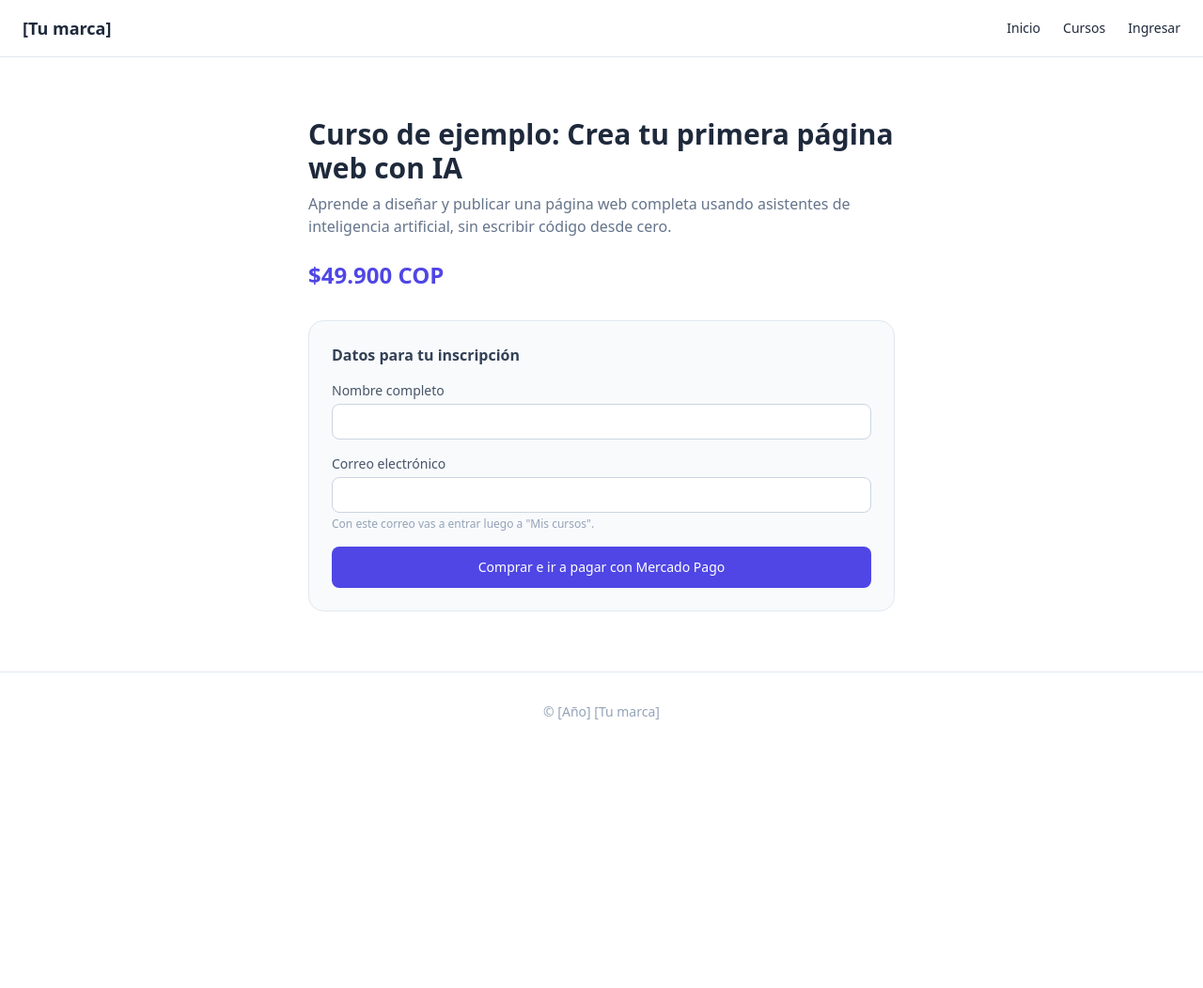
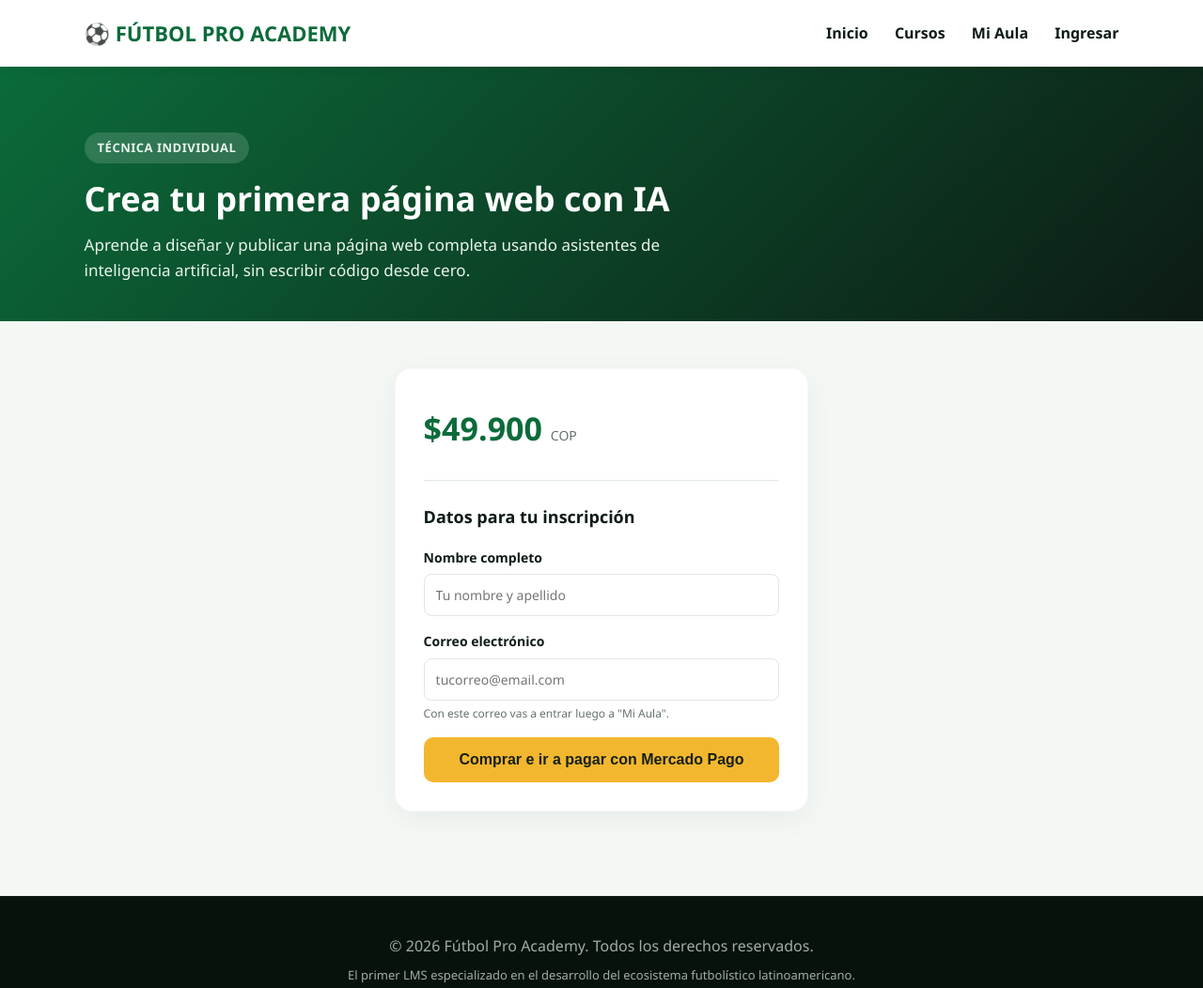
Before and after one commit to academyfutbol411/futbol-pro-academy, a plain HTML site: page mis-cursos.html in a window 1280 px wide. Shown: the whole page at 94% size. Before the commit the page ends 800 px from the top, so only its background shows below. Drawn offline with nearby package versions, Linux system fonts and the light colour scheme.

Commit message:
Update mis-cursos.html

```diff
--- a/mis-cursos.html
+++ b/mis-cursos.html
@@ -3,105 +3,294 @@
 <head>
   <meta charset="UTF-8">
   <meta name="viewport" content="width=device-width, initial-scale=1.0">
-<title>Detalle del curso</title>
-<script src="https://cdn.tailwindcss.com"></script>
-<link rel="preconnect" href="https://fonts.googleapis.com">
-<link href="https://fonts.googleapis.com/css2?family=Poppins:wght@400;500;600;700&display=swap" rel="stylesheet">
-<link rel="stylesheet" href="css/estilos.css">
+  <title>Curso | Fútbol Pro Academy</title>
+  <style>
+    :root {
+      --primary: #0b6b3a;
+      --primary-dark: #084c29;
+      --secondary: #12a05a;
+      --accent: #f3b72f;
+      --dark: #0d1b14;
+      --light-bg: #f4f8f5;
+      --white: #ffffff;
+      --gray: #65736c;
+      --light-gray: #e0e8e3;
+    }
+
+    * {
+      box-sizing: border-box;
+      margin: 0;
+      padding: 0;
+    }
+
+    body {
+      font-family: 'Segoe UI', Tahoma, Geneva, Verdana, sans-serif;
+      color: var(--dark);
+      background-color: var(--light-bg);
+      line-height: 1.6;
+    }
+
+    /* Navegación */
+    nav {
+      display: flex;
+      justify-content: space-between;
+      align-items: center;
+      padding: 18px 7%;
+      background: var(--white);
+      position: sticky;
+      top: 0;
+      z-index: 100;
+      box-shadow: 0 2px 12px rgba(0, 0, 0, 0.08);
+    }
+
+    .logo {
+      font-size: 22px;
+      font-weight: 800;
+      color: var(--primary);
+      text-decoration: none;
+      display: flex;
+      align-items: center;
+      gap: 8px;
+    }
+
+    .nav-links a {
+      margin-left: 24px;
+      text-decoration: none;
+      color: var(--dark);
+      font-weight: 600;
+      transition: color 0.2s;
+    }
+
+    .nav-links a:hover {
+      color: var(--secondary);
+    }
+
+    .btn {
+      display: inline-block;
+      padding: 15px 28px;
+      border-radius: 10px;
+      text-decoration: none;
+      font-weight: 800;
+      font-size: 16px;
+      border: none;
+      transition: transform 0.2s, box-shadow 0.2s;
+      cursor: pointer;
+    }
+
+    .btn:hover {
+      transform: translateY(-2px);
+      box-shadow: 0 6px 20px rgba(0, 0, 0, 0.15);
+    }
+
+    .btn:disabled {
+      opacity: 0.6;
+      cursor: not-allowed;
+      transform: none;
+    }
+
+    .btn-primary {
+      background: var(--accent);
+      color: #162017;
+    }
+
+    .btn-full {
+      width: 100%;
+      text-align: center;
+    }
+
+    /* Encabezado del curso */
+    .curso-header {
+      padding: 70px 7% 40px 7%;
+      background: linear-gradient(135deg, var(--primary), var(--dark));
+      color: var(--white);
+    }
+
+    .curso-header .tag {
+      display: inline-block;
+      background: rgba(255, 255, 255, 0.15);
+      color: #e8f5ed;
+      padding: 6px 14px;
+      border-radius: 30px;
+      font-size: 13px;
+      font-weight: 700;
+      margin-bottom: 16px;
+      text-transform: uppercase;
+      letter-spacing: 0.5px;
+    }
+
+    .curso-header h1 {
+      font-size: 36px;
+      line-height: 1.2;
+      margin-bottom: 14px;
+      font-weight: 800;
+      max-width: 700px;
+    }
+
+    .curso-header p {
+      font-size: 17px;
+      color: #e8f5ed;
+      max-width: 620px;
+    }
+
+    /* Cuerpo */
+    main {
+      max-width: 620px;
+      margin: 0 auto;
+      padding: 50px 7% 90px 7%;
+    }
+
+    .card {
+      background: var(--white);
+      padding: 30px;
+      border-radius: 18px;
+      box-shadow: 0 8px 30px rgba(0, 0, 0, 0.05);
+      border: 1px solid rgba(0, 0, 0, 0.03);
+    }
+
+    .price-tag {
+      font-size: 34px;
+      font-weight: 800;
+      color: var(--primary);
+      margin: 6px 0 20px 0;
+    }
+
+    .price-period {
+      font-size: 14px;
+      color: var(--gray);
+      font-weight: 400;
+    }
+
+    .form-section {
+      margin-top: 28px;
+      padding-top: 24px;
+      border-top: 1px solid var(--light-gray);
+    }
+
+    .form-section h2 {
+      font-size: 18px;
+      margin-bottom: 18px;
+    }
+
+    .campo {
+      margin-bottom: 16px;
+    }
+
+    .campo label {
+      display: block;
+      font-size: 14px;
+      font-weight: 700;
+      color: var(--dark);
+      margin-bottom: 6px;
+    }
+
+    .campo input {
+      width: 100%;
+      padding: 12px;
+      border: 1px solid var(--light-gray);
+      border-radius: 8px;
+      font-size: 14px;
+      font-family: inherit;
+    }
+
+    .campo input:focus {
+      outline: 2px solid var(--secondary);
+      outline-offset: 1px;
+    }
+
+    .nota {
+      font-size: 12px;
+      color: var(--gray);
+      margin-top: 4px;
+    }
+
+    .error-compra {
+      display: none;
+      color: #c0392b;
+      font-size: 14px;
+      margin-top: 12px;
+      font-weight: 600;
+    }
+
+    /* Footer */
+    footer {
+      background: #08120d;
+      color: #9cb0a5;
+      padding: 40px 7%;
+      text-align: center;
+      border-top: 1px solid rgba(255, 255, 255, 0.05);
+    }
+
+    @media (max-width: 900px) {
+      .nav-links { display: none; }
+      .curso-header h1 { font-size: 28px; }
+    }
+  </style>
 </head>
-<body class="font-sans bg-white text-slate-800">
+<body>
 
-<header class="border-b border-slate-200 px-6 py-4 flex items-center justify-between">
-  <a href="index.html" class="font-semibold text-lg">[Tu marca]</a>
-  <nav class="flex gap-6 text-sm">
-    <a href="index.html" class="hover:text-indigo-600">Inicio</a>
-    <a href="cursos.html" class="hover:text-indigo-600">Cursos</a>
-    <a href="login.html" class="hover:text-indigo-600">Ingresar</a>
+  <!-- Navegación Principal (igual que el resto del sitio) -->
+  <nav>
+    <a href="index.html" class="logo">⚽ FÚTBOL PRO ACADEMY</a>
+    <div class="nav-links">
+      <a href="index.html">Inicio</a>
+      <a href="index.html#programas">Cursos</a>
+      <a href="mis-cursos.html">Mi Aula</a>
+      <a href="login.html">Ingresar</a>
+    </div>
   </nav>
+
+  <!-- Encabezado del curso -->
+  <header class="curso-header">
+    <span class="tag">Técnica Individual</span>
+    <h1 id="curso-titulo">Crea tu primera página web con IA</h1>
+    <p id="curso-descripcion">Aprende a diseñar y publicar una página web completa usando asistentes de inteligencia artificial, sin escribir código desde cero.</p>
   </header>
 
-<main class="max-w-2xl mx-auto px-6 py-16">
+  <main>
+    <div class="card">
+      <div class="price-tag" id="curso-precio">$49.900 <span class="price-period">COP</span></div>
 
-  <!-- TODO: cuando conectes la base de datos real (Sprint 2), reemplaza estos datos de ejemplo -->
-  <div id="curso-info">
-    <h1 class="text-3xl font-semibold mb-2">Curso de ejemplo: Crea tu primera página web con IA</h1>
-    <p class="text-slate-500 mb-6">Aprende a diseñar y publicar una página web completa usando asistentes de inteligencia artificial, sin escribir código desde cero.</p>
-    <p class="text-2xl font-semibold text-indigo-600 mb-8">$49.900 COP</p>
+      <div class="form-section">
+        <h2>Datos para tu inscripción</h2>
+
+        <form id="form-compra">
+          <div class="campo">
+            <label for="comprador-nombre">Nombre completo</label>
+            <input type="text" id="comprador-nombre" required placeholder="Tu nombre y apellido">
           </div>
 
-  <!-- Formulario de compra: pide nombre y correo antes de ir a pagar -->
-  <form id="form-compra" class="bg-slate-50 border border-slate-200 rounded-2xl p-6 space-y-4">
-    <h2 class="font-semibold text-slate-700">Datos para tu inscripción</h2>
-
-    <div>
-      <label class="block text-sm font-medium text-slate-600 mb-1">Nombre completo</label>
-      <input type="text" id="comprador-nombre" required
-        class="w-full rounded-lg border border-slate-300 px-3 py-2 text-sm focus:ring-2 focus:ring-indigo-400 outline-none">
+          <div class="campo">
+            <label for="comprador-email">Correo electrónico</label>
+            <input type="email" id="comprador-email" required placeholder="tucorreo@email.com">
+            <p class="nota">Con este correo vas a entrar luego a "Mi Aula".</p>
           </div>
 
-    <div>
-      <label class="block text-sm font-medium text-slate-600 mb-1">Correo electrónico</label>
-      <input type="email" id="comprador-email" required
-        class="w-full rounded-lg border border-slate-300 px-3 py-2 text-sm focus:ring-2 focus:ring-indigo-400 outline-none">
-      <p class="text-xs text-slate-400 mt-1">Con este correo vas a entrar luego a "Mis cursos".</p>
-    </div>
-
-    <button type="submit" id="btn-comprar"
-      class="w-full bg-indigo-600 hover:bg-indigo-700 text-white font-medium rounded-lg px-4 py-3 text-sm transition">
+          <button type="submit" id="btn-comprar" class="btn btn-primary btn-full">
             Comprar e ir a pagar con Mercado Pago
           </button>
 
-    <p id="error-compra" class="hidden text-sm text-red-600"></p>
+          <p id="error-compra" class="error-compra"></p>
         </form>
-
+      </div>
+    </div>
   </main>
 
-<footer class="border-t border-slate-200 px-6 py-8 text-sm text-slate-400 text-center">
-  © [Año] [Tu marca]
+  <footer>
+    <p>© 2026 Fútbol Pro Academy. Todos los derechos reservados.</p>
+    <p style="font-size: 13px; margin-top: 8px;">El primer LMS especializado en el desarrollo del ecosistema futbolístico latinoamericano.</p>
   </footer>
 
   <script>
     // ============================================================
     // CONFIGURACIÓN — pega aquí la URL de tu Web App de Apps Script
-// (la que publicaste con el backend de pagos, Code.gs)
     // ============================================================
-const API_URL_PAGOS = "https://script.google.com/macros/s/AKfycbz7xuwOpe-oJIlgdPZm7W-YzXP2reK8_e6DvXLY8biTFeODQkp01_RsmhjMuglBx8m-MQ/exec";
-async function comprarPlan(btn) {
-  const email = prompt("Ingresa tu correo para continuar con el pago:");
-  if (!email) return; // si cancela, no pasa nada
+    const API_URL_PAGOS = "PEGA_AQUI_TU_URL_DE_WEB_APP_DE_PAGOS";
 
-  const textoOriginal = btn.textContent;
-  btn.disabled = true;
-  btn.textContent = "Redirigiendo a Mercado Pago...";
-
-  try {
-    const res = await fetch(API_URL_PAGOS, {
-      method: "POST",
-      headers: { "Content-Type": "text/plain;charset=utf-8" },
-      body: JSON.stringify({
-        action: "crearPreferencia",
-        cursoId: btn.dataset.plan,
-        cursoTitulo: btn.dataset.titulo,
-        precio: btn.dataset.precio,
-        nombre: "",
-        email: email,
-      }),
-    });
-
-    const data = await res.json();
-    if (!data.ok) throw new Error(data.error || "No se pudo crear el pago");
-
-    window.location.href = data.init_point; // redirige directo al checkout
-  } catch (err) {
-    alert("Ocurrió un error: " + err.message);
-    btn.disabled = false;
-    btn.textContent = textoOriginal;
-  }
-}
-// Datos del curso que se está comprando (de ejemplo, por ahora)
+    // Datos del curso que se está comprando
+    // TODO: cuando conectes el catálogo real, reemplaza esto según el curso elegido
     const CURSO = {
       id: "curso-1",
-  titulo: "Crea tu primera página web con IA",
+      titulo: document.getElementById("curso-titulo").textContent,
       precio: 49900,
     };
 
@@ -110,11 +299,12 @@ document.getElementById("form-compra").addEventListener("submit", async (e) => {
 
       const btn = document.getElementById("btn-comprar");
       const errorEl = document.getElementById("error-compra");
-  errorEl.classList.add("hidden");
+      errorEl.style.display = "none";
 
       const nombre = document.getElementById("comprador-nombre").value.trim();
       const email = document.getElementById("comprador-email").value.trim();
 
+      const textoOriginal = btn.textContent;
       btn.disabled = true;
       btn.textContent = "Generando tu link de pago...";
 
@@ -135,13 +325,12 @@ document.getElementById("form-compra").addEventListener("submit", async (e) => {
         const data = await res.json();
         if (!data.ok) throw new Error(data.error || "No se pudo crear el pago");
 
-    // Redirige al checkout de Mercado Pago
         window.location.href = data.init_point;
       } catch (err) {
         errorEl.textContent = "Ocurrió un error: " + err.message;
-    errorEl.classList.remove("hidden");
+        errorEl.style.display = "block";
         btn.disabled = false;
-    btn.textContent = "Comprar e ir a pagar con Mercado Pago";
+        btn.textContent = textoOriginal;
       }
     });
   </script>
```
Lines whose indentation alone changed are shown as unchanged.
